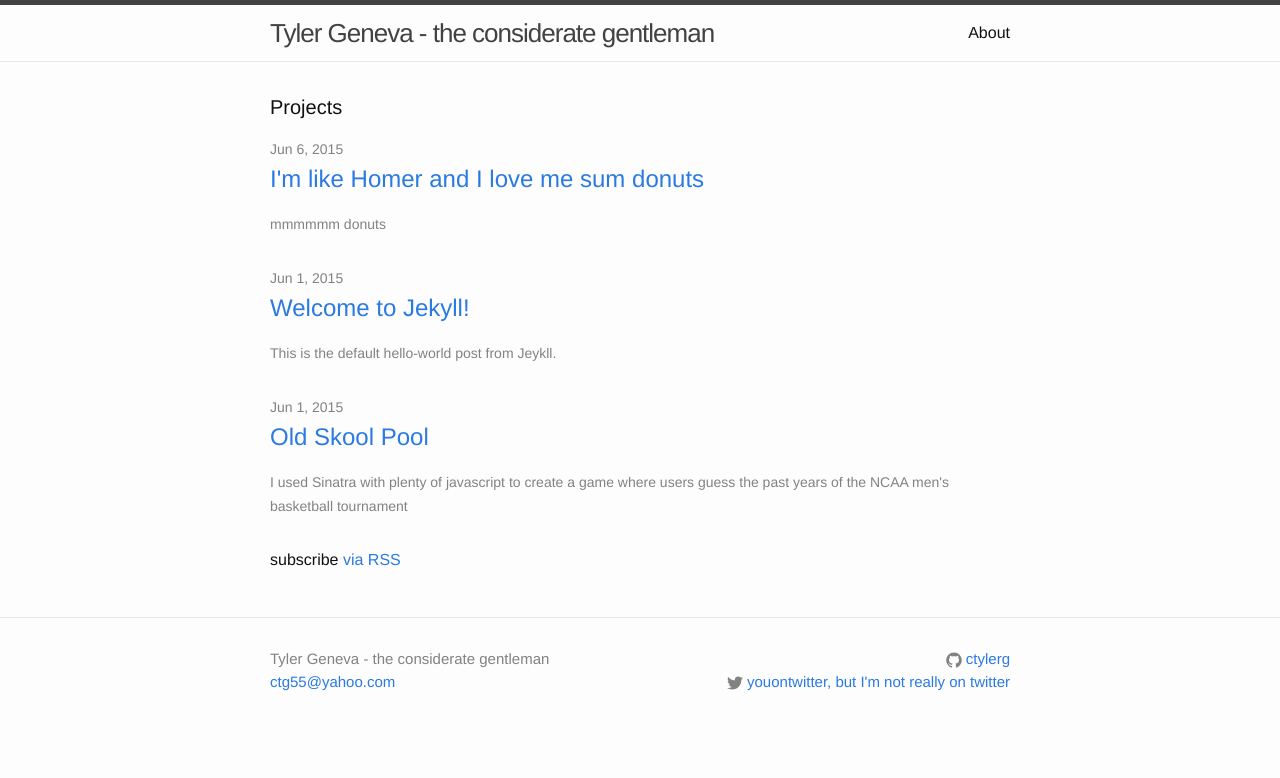
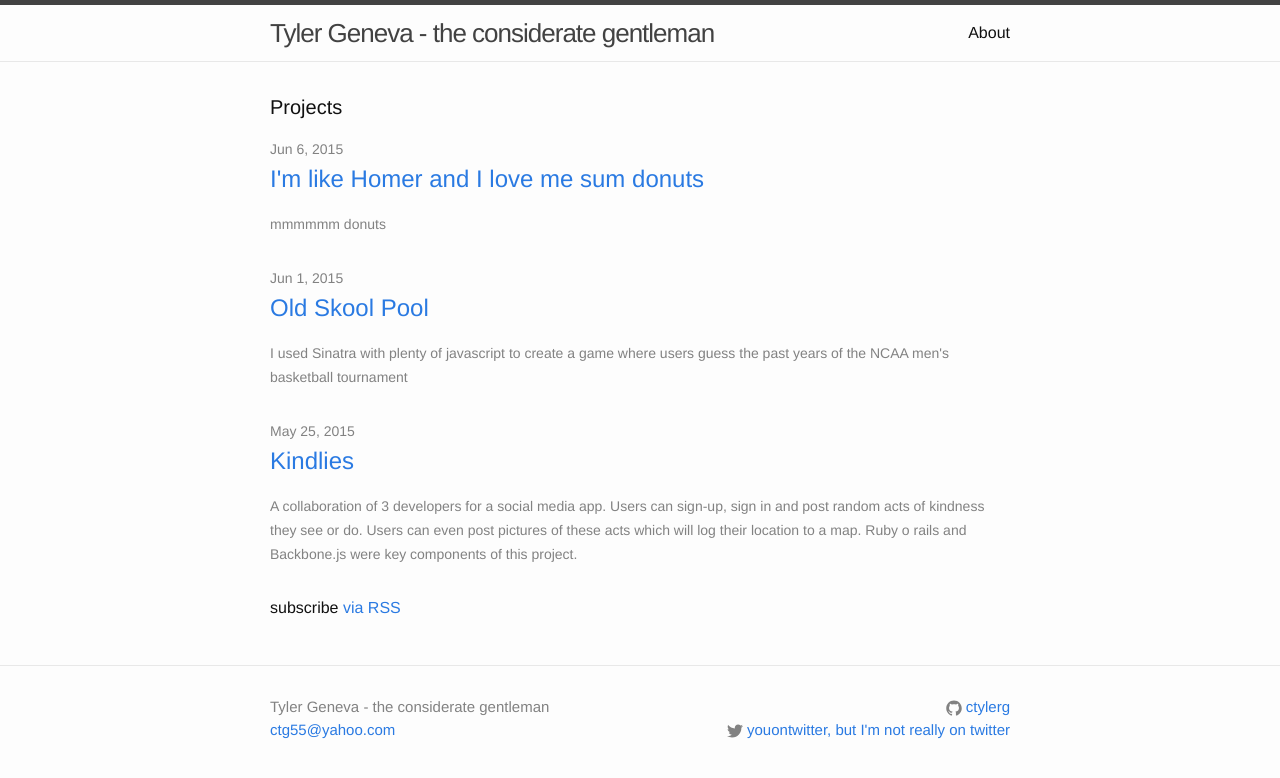
Before and after one commit to ctylerg/ctylerg.github.io, a Jekyll site: the page built from index.html, in a window 1280 px wide. Shown: the top 778 px of the page. Built offline with Jekyll 4.4.1, drawn with Linux system fonts in a browser that asks for light colours; some of the changed lines change nothing that is shown.

Commit message:
my portfolio

```diff
--- a/_posts/2015-05-25_Kindlies.markdown
+++ b/_posts/2015-05-25-Kindlies.markdown
@@ -5,6 +5,7 @@
 date:   2015-05-25 10:34:07
 categories: ruby on rails backbone.js javascript jQuery base64 github skeleton geomaps
 ---
+
 **Instructions**
 Sign-in and post texts or pictures of random acts of kindness you do or see.
 
--- a/_posts/2015-06-05-welcome-to-jekyll.markdown
+++ /dev/null
@@ -1,26 +0,0 @@
----
-layout: post
-title:  "Welcome to Jekyll!"
-description: This is the default hello-world post from Jeykll.
-date:   2015-06-01 10:34:07
-categories: jekyll update
----
-You’ll find this post in your `_posts` directory. Go ahead and edit it and re-build the site to see your changes. You can rebuild the site in many different ways, but the most common way is to run `jekyll serve`, which launches a web server and auto-regenerates your site when a file is updated.
-
-To add new posts, simply add a file in the `_posts` directory that follows the convention `YYYY-MM-DD-name-of-post.ext` and includes the necessary front matter. Take a look at the source for this post to get an idea about how it works.
-
-Jekyll also offers powerful support for code snippets:
-
-{% highlight ruby %}
-def print_hi(name)
-  puts "Hi, #{name}"
-end
-print_hi('Tom')
-#=> prints 'Hi, Tom' to STDOUT.
-{% endhighlight %}
-
-Check out the [Jekyll docs][jekyll] for more info on how to get the most out of Jekyll. File all bugs/feature requests at [Jekyll’s GitHub repo][jekyll-gh]. If you have questions, you can ask them on [Jekyll’s dedicated Help repository][jekyll-help].
-
-[jekyll]:      http://jekyllrb.com
-[jekyll-gh]:   https://github.com/jekyll/jekyll
-[jekyll-help]: https://github.com/jekyll/jekyll-help
```
Also changed, not shown: _posts/2015-06-01-Old-Skool-Pool.markdown (renamed from _posts/2015-06-01-portfolio.markdown), 6 other files.
